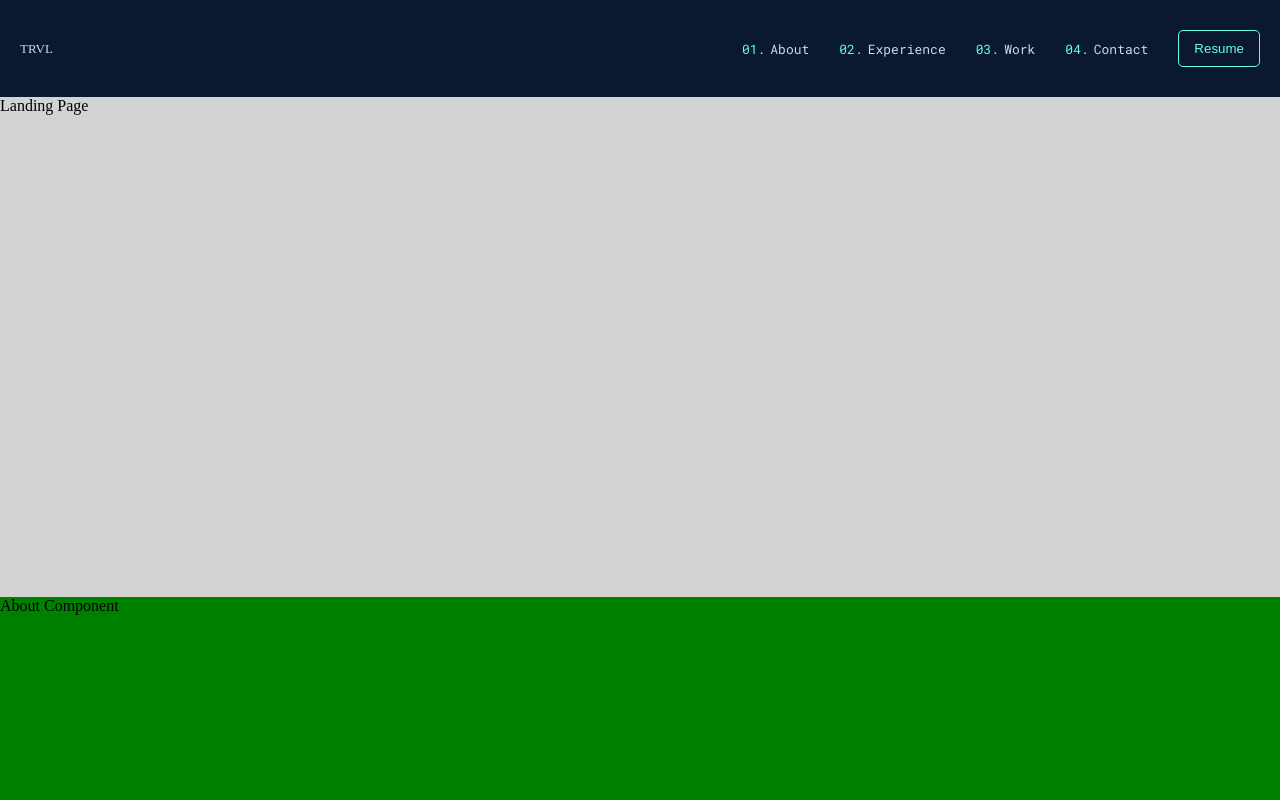
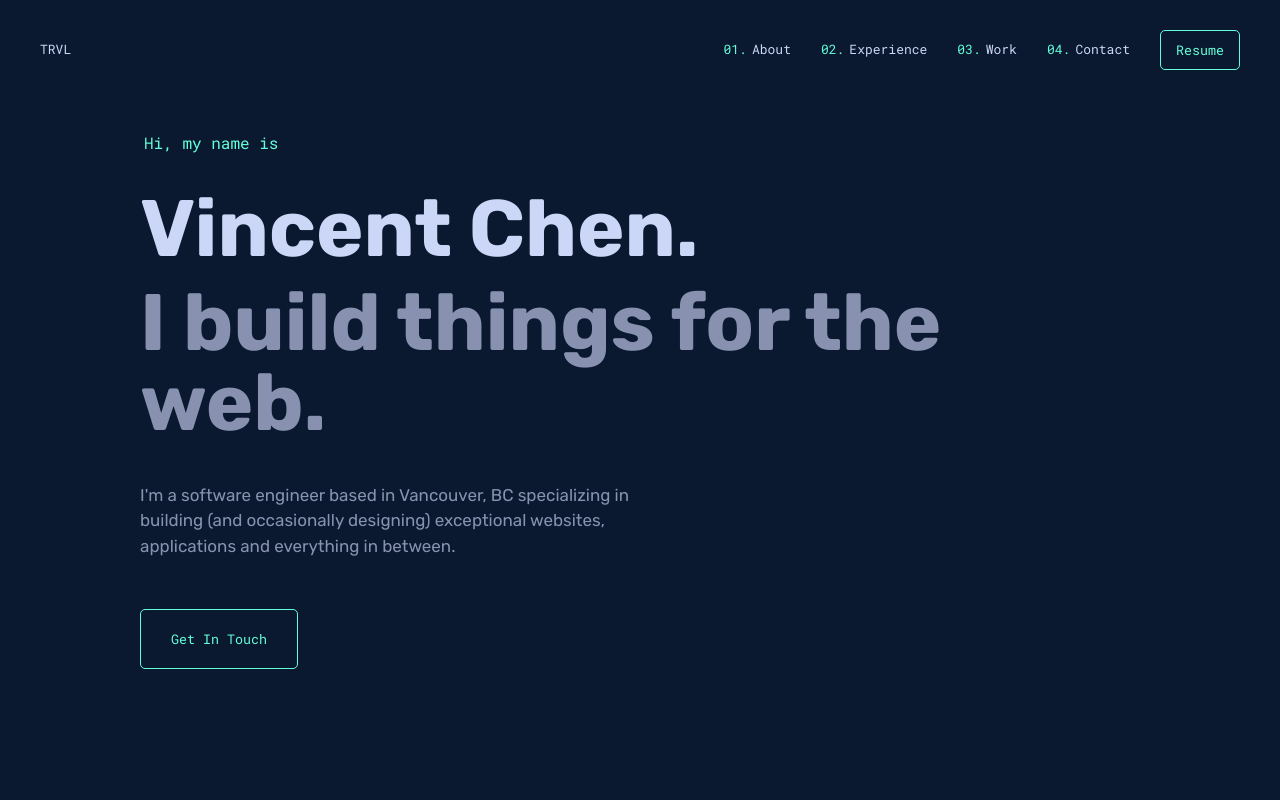
Before and after one commit to vchen92/portfolio-webiste, a React (Create React App) app: page / in a window 1280 px wide. Shown: the top 800 px of the page. Built offline with nearby package versions, Linux system fonts and the light colour scheme.

Commit message:
landing page

```diff
--- a/src/App.css
+++ b/src/App.css
@@ -1,14 +1,44 @@
 @import url('https://fonts.googleapis.com/css?family=Roboto+Mono:regular,bold,italic&subset=latin,latin-ext');
+@import url('https://fonts.googleapis.com/css?family=Rubik:regular,bold,italic&subset=latin,latin-ext');
 
 * {
 	margin: 0;
 }
 
 body {
-	font-family: 'Calibre';
+	font-family: 'Rubik', 'San Francisco', 'SF Pro Text', -apple-system,
+		system-ui, sans-serif;
+	font-size: 17px;
+	line-height: 1.5;
+}
+
+.app {
 	background-color: #0a192f;
+}
+
+.app__container {
+	padding: 0 100px;
+	display: flex;
+	flex-direction: column;
+	justify-content: center;
+}
+
+.section {
+	min-height: 100vh;
+	display: flex;
+	flex-direction: column;
+	justify-content: center;
+	align-items: flex-start;
+	padding: 100px 0px;
+	max-width: 1000px;
+	margin: 0 auto;
+	box-sizing: border-box;
 }
 
 .roboto-font {
 	font-family: 'Roboto Mono';
 }
+
+.teal {
+	color: #64ffda;
+}
--- a/src/App.js
+++ b/src/App.js
@@ -9,9 +9,12 @@ import Landing from './components/Landing/Landing';
 
 function App() {
 	return (
-		<div className="App">
+		<div className="app">
 			<NavBar />
+			<div className="app__container">
+				<Element name="landing">
 					<Landing />
+				</Element>
 				<Element name="about">
 					<About />
 				</Element>
@@ -25,6 +28,7 @@ function App() {
 					<Contact />
 				</Element>
 			</div>
+		</div>
 	);
 }
 
--- a/src/components/CustomButton/CustomButton.css
+++ b/src/components/CustomButton/CustomButton.css
@@ -5,3 +5,7 @@
 	padding: 10px 15px;
 	color: #64ffda;
 }
+
+.custom_button__large {
+	padding: 20px 30px;
+}
--- a/src/components/CustomButton/CustomButton.js
+++ b/src/components/CustomButton/CustomButton.js
@@ -1,9 +1,14 @@
 import React from 'react';
 import './CustomButton.css';
 
-function CustomButton({ onClick, ...props }) {
+function CustomButton({ onClick, large, ...props }) {
 	return (
-		<button className="custom_button" onClick={onClick}>
+		<button
+			className={`custom_button roboto-font ${
+				large && 'custom_button__large'
+			} ${props.styleName}`}
+			onClick={onClick}
+		>
 			{props.children}
 		</button>
 	);
--- a/src/components/Landing/Landing.css
+++ b/src/components/Landing/Landing.css
@@ -1,4 +1,39 @@
 .landing {
-	height: 500px;
-	background-color: lightgray;
 }
+
+.landing__container {
+	margin: 0 auto;
+	width: fit-content;
+}
+
+.landing__hi {
+	font-size: 16px;
+	margin: 0 0 30px 4px;
+	font-weight: 400;
+}
+
+.landing__name {
+	color: #ccd6f6;
+	font-size: clamp(40px, 8vw, 80px);
+	font-weight: 600;
+	line-height: 1.1;
+}
+
+.landing__subheader {
+	color: #8892b0;
+	font-size: clamp(40px, 8vw, 80px);
+	font-weight: 600;
+	line-height: 1;
+	margin-top: 10px;
+}
+
+.landing__about {
+	color: #8892b0;
+	font-weight: 200;
+	max-width: 500px;
+	margin-top: 40px;
+}
+
+.landing__button {
+	margin-top: 50px;
+}
--- a/src/components/Landing/Landing.js
+++ b/src/components/Landing/Landing.js
@@ -1,12 +1,35 @@
 import React from 'react';
 import './Landing.css';
+import CustomButton from './../CustomButton/CustomButton';
 
 function Landing() {
-  return (
-    <div className="landing">
-      Landing Page
-    </div>
-  )
+	return (
+		<div className="landing section">
+			<div className="landing__container">
+				<div>
+					<h1 className="landing__hi roboto-font teal">
+						Hi, my name is
+					</h1>
+				</div>
+				<div>
+					<h2 className="landing__name">Vincent Chen.</h2>
+				</div>
+				<div>
+					<h3 className="landing__subheader">
+						I build things for the web.
+					</h3>
+				</div>
+				<div className="landing__about">
+					I'm a software engineer based in Vancouver, BC specializing
+					in building (and occasionally designing) exceptional
+					websites, applications and everything in between.
+				</div>
+				<CustomButton styleName="landing__button" large>
+					Get In Touch
+				</CustomButton>
+			</div>
+		</div>
+	);
 }
 
-export default Landing
+export default Landing;
--- a/src/components/NavBar/NavBar.css
+++ b/src/components/NavBar/NavBar.css
@@ -1,9 +1,16 @@
 .navbar {
 	background-color: #0a192f;
+	position: fixed;
+	top: 0;
+	width: 100%;
+	z-index: 11;
+	height: 100px;
+	display: flex;
+	align-items: center;
 }
 
 .navbar__container {
-	padding: 30px 20px;
+	padding: 0 40px;
 	display: flex;
 	align-items: center;
 	width: 100%;
--- a/src/components/NavBar/NavBar.js
+++ b/src/components/NavBar/NavBar.js
@@ -9,7 +9,9 @@ function NavBar() {
 		<>
 			<nav className="navbar">
 				<div className="navbar__container">
-					<div className="navbar__logo">TRVL</div>
+					<NavLink to="landing">
+						<div className="navbar__logo">TRVL</div>
+					</NavLink>
 					<div className="navbar__links">
 						<NavLink to="about">
 							<span className="navbar__number">01.</span>About
```
Lines whose indentation alone changed are shown as unchanged.
